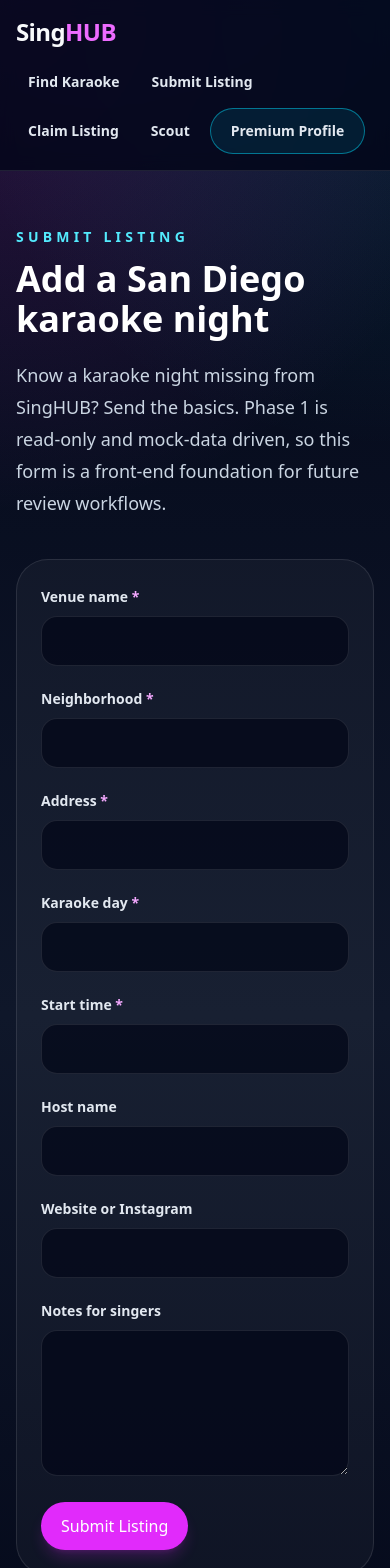
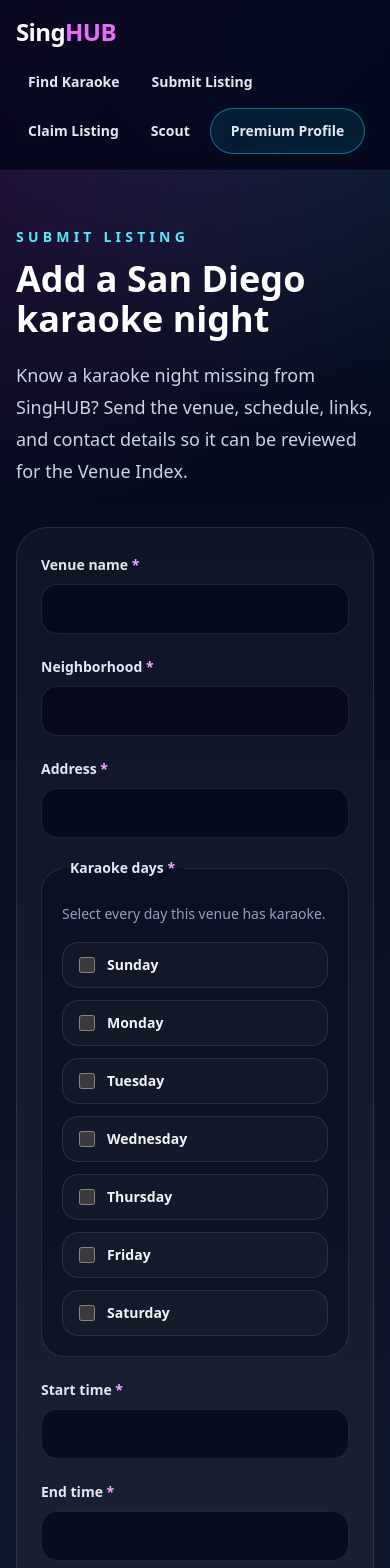
Before and after one commit to whiteinkcreates/singhub, a Next.js app: page /submit-listing in a window 390 px wide. Shown: the top 1568 px of the page. Built offline with nearby package versions, Linux system fonts and the light colour scheme.

Commit message:
Use upgraded submit listing form

```diff
--- a/src/app/submit-listing/page.tsx
+++ b/src/app/submit-listing/page.tsx
@@ -1,4 +1,4 @@
-import { Button } from "@/components/ui/Button";
+import { SubmitListingForm } from "@/components/submit/SubmitListingForm";
 
 export const metadata = {
   title: "Submit a Karaoke Listing | SingHUB",
@@ -16,59 +16,12 @@ export default function SubmitListingPage() {
           Add a San Diego karaoke night
         </h1>
         <p className="mt-5 text-lg leading-8 text-slate-300">
-          Know a karaoke night missing from SingHUB? Send the basics. Phase 1 is
-          read-only and mock-data driven, so this form is a front-end foundation
-          for future review workflows.
+          Know a karaoke night missing from SingHUB? Send the venue, schedule,
+          links, and contact details so it can be reviewed for the Venue Index.
         </p>
       </section>
 
-      <form className="mt-10 grid gap-5 rounded-[2rem] border border-white/10 bg-white/[0.04] p-6 md:grid-cols-2 md:p-8">
-        <FormField label="Venue name" name="venue-name" required />
-        <FormField label="Neighborhood" name="neighborhood" required />
-        <FormField label="Address" name="address" required className="md:col-span-2" />
-        <FormField label="Karaoke day" name="karaoke-day" required />
-        <FormField label="Start time" name="start-time" required />
-        <FormField label="Host name" name="host-name" />
-        <FormField label="Website or Instagram" name="link" />
-        <label className="block md:col-span-2">
-          <span className="text-sm font-semibold text-slate-200">
-            Notes for singers
-          </span>
-          <textarea
-            name="notes"
-            rows={5}
-            className="mt-2 w-full rounded-2xl border border-white/10 bg-slate-950/70 px-4 py-3 text-white outline-none focus:border-cyan-400"
-          />
-        </label>
-        <div className="md:col-span-2">
-          <Button type="button">Submit Listing</Button>
-        </div>
-      </form>
+      <SubmitListingForm />
     </main>
   );
 }
-
-function FormField({
-  label,
-  name,
-  required = false,
-  className = "",
-}: {
-  label: string;
-  name: string;
-  required?: boolean;
-  className?: string;
-}) {
-  return (
-    <label className={`block ${className}`}>
-      <span className="text-sm font-semibold text-slate-200">
-        {label} {required && <span className="text-fuchsia-300">*</span>}
-      </span>
-      <input
-        name={name}
-        required={required}
-        className="mt-2 w-full rounded-2xl border border-white/10 bg-slate-950/70 px-4 py-3 text-white outline-none focus:border-cyan-400"
-      />
-    </label>
-  );
-}
```
